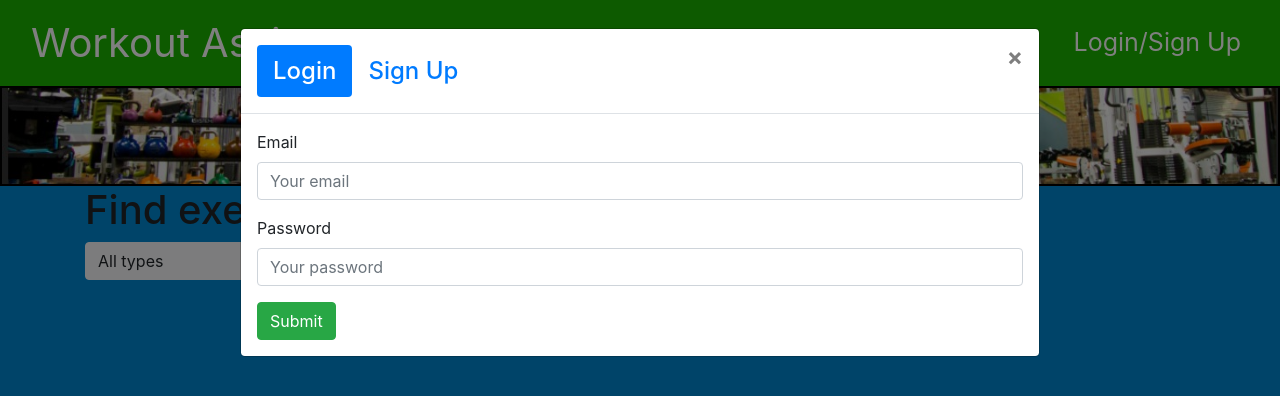
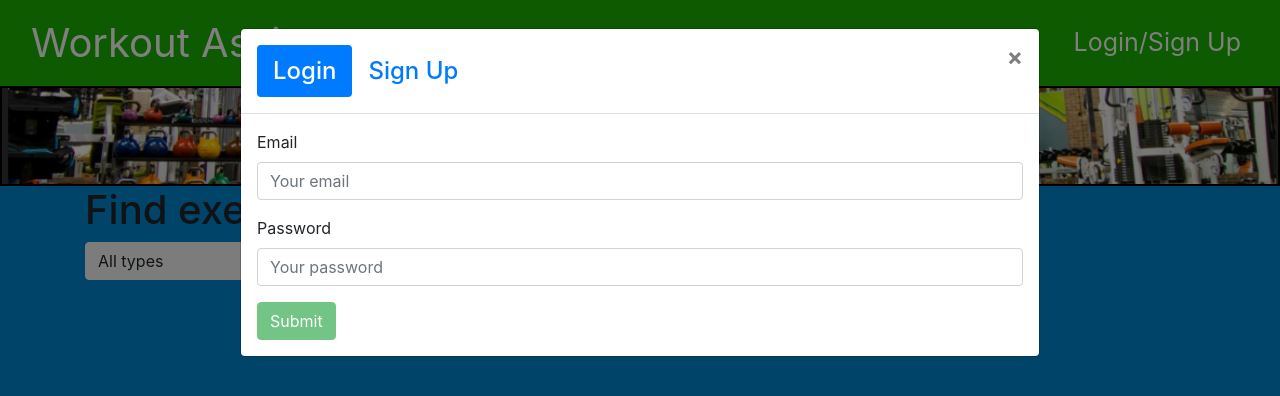
Before and after one commit to ryanweiler92/Workout-Assistant, a React (Create React App) app in the folder client/: page / in a window 1280 px wide. Both pictures are taken after a click on the button "Login/Sign Up". Shown: the top 396 px of the page. Built offline with nearby package versions, Linux system fonts and the light colour scheme.

Commit message:
login logic

```diff
--- a/client/src/components/LoginForm/index.js
+++ b/client/src/components/LoginForm/index.js
@@ -1,21 +1,64 @@
 import React, { useState } from 'react';
 import { Form, Button, Alert } from 'react-bootstrap';
-
+import { useMutation } from '@apollo/client';
+import { LOGIN_USER } from '../../utils/mutations';
+import Auth from '../../utils/auth';
 
 const LoginForm = () => {
 
+    const [login] = useMutation(LOGIN_USER);
+    const [userFormData, setUserFormData] = useState({ email: '', password: ''});
+    const [validated] = useState(false);
+    const [showAlert, setShowAlert] = useState(false);
 
+    const handleInputChange = (event) => {
+        const { name, value } = event.target;
+        setUserFormData({ ...userFormData, [name]: value });
+    };
+
+    const handleFormSubmit = async (event) => {
+        event.preventDefault();
+
+        const form = event.currentTarget;
+        if (form.checkValidity() === false) {
+            event.preventDefault();
+            event.stopPropagation();
+        }
+
+        try {
+            const { data } = await login({
+                variables: { ...userFormData }
+            });
+
+            Auth.login(data.login.token);
+        } catch (e) {
+            console.error(e)
+        }
+
+        setUserFormData({
+            username: '',
+            email: '',
+            password: ''
+        });
+    };
 
     return (
         <>
-            <Form>
+            <Form noValidate validated={validated} onSubmit={handleFormSubmit} >
+                <Alert dismissible onClose={() => setShowAlert(false)} show={showAlert} variant='danger'>
+                    Something went wrong with your login credentials!
+                </Alert>
                 <Form.Group>
                     <Form.Label htmlFor="email">Email</Form.Label>
                     <Form.Control
                     type="text"
                     placeholder="Your email"
                     name="email"
+                    onChange={handleInputChange}
+                    value={userFormData.email}
+                    required
                     />
+                    <Form.Control.Feedback type='invalid'>Email is required!</Form.Control.Feedback>
                 </Form.Group>
 
                 <Form.Group>
@@ -24,13 +67,18 @@
                     type="password"
                     placeholder="Your password"
                     name="password"
+                    onChange={handleInputChange}
+                    value={userFormData.password}
+                    required
                     />
+                    <Form.Control.Feedback type='invalid'>Password is required!</Form.Control.Feedback>
                 </Form.Group>
 
                 <Button
+                disabled={!(userFormData.email && userFormData.password)}
                 type="submit"
                 variant="success">
-                    Submit
+                Submit
                 </Button>
             </Form>
         </>
--- a/client/src/utils/mutations.js
+++ b/client/src/utils/mutations.js
@@ -1 +1,14 @@
 import { gql } from '@apollo/client';
+
+export const LOGIN_USER = gql`
+mutation login($email: String!, $password: String!) {
+    login(email: $email, password: $password){
+      token
+      user {
+        username
+        email
+        _id
+      }
+    }
+  }
+`
```
